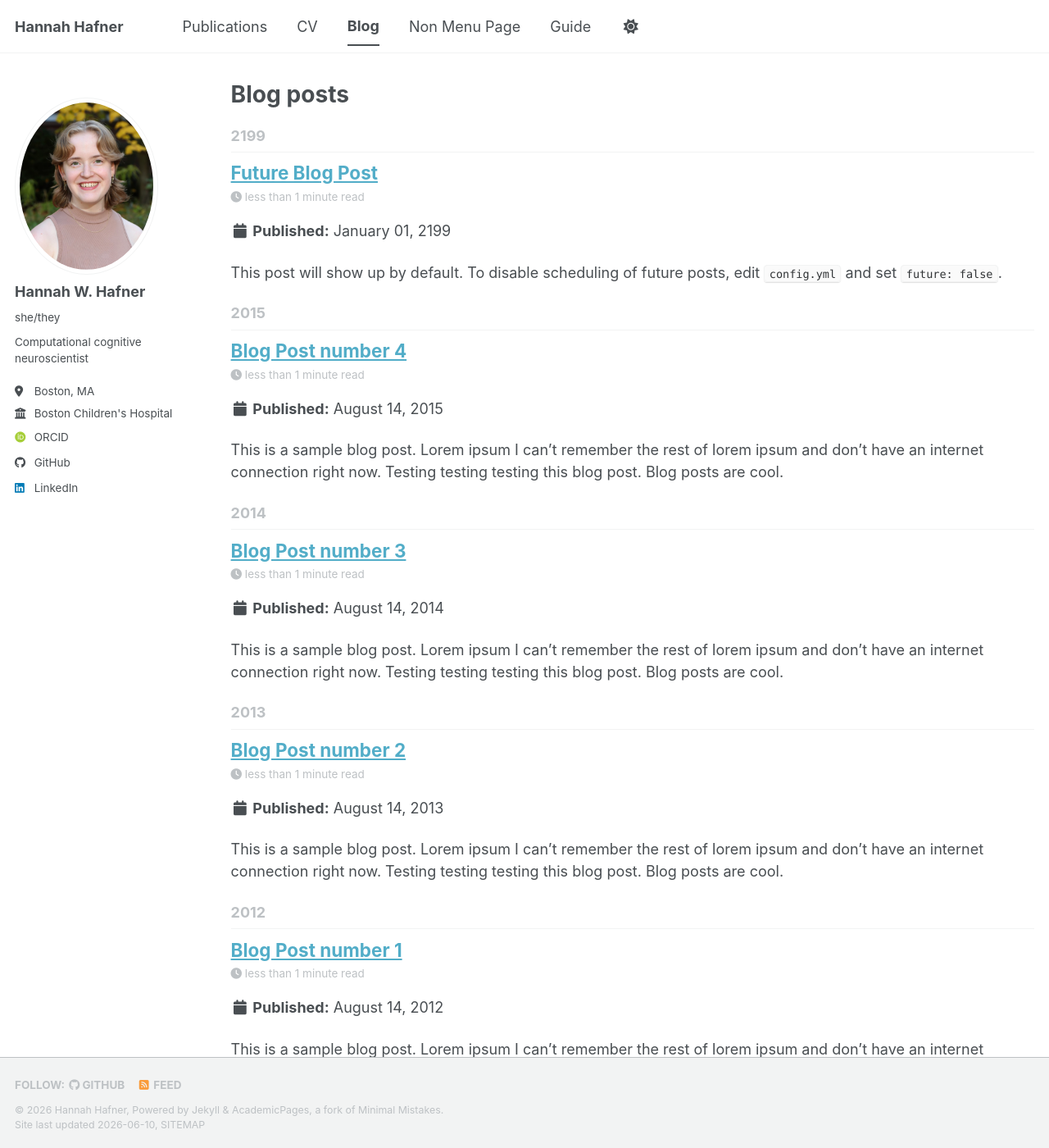
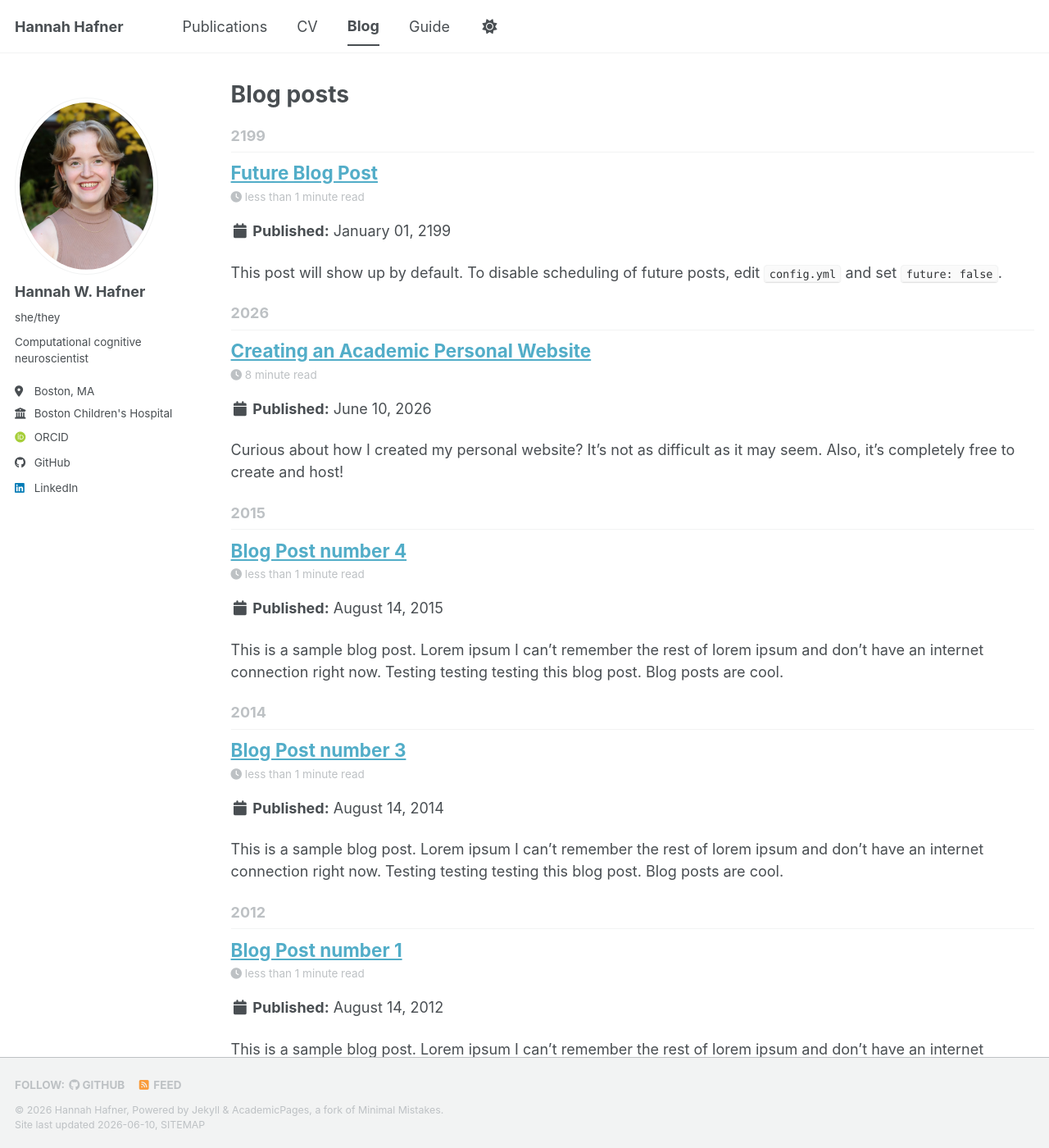
Before and after one commit to hannahhafner/hannahhafner.github.io, a Jekyll site: the page built from _pages/year-archive.html, in a window 1280 px wide and 1400 px high. Shown: the whole window at 82% size. Built offline with Jekyll 4.4.1, drawn with Linux system fonts in a browser that asks for light colours; some web fonts are replaced; a script bundle is joined from its source files by our own code; library files that are not in the unit come from our copies; part of the change alters nothing that is shown.

Commit message:
Upload blog post

````diff
--- a/_data/navigation.yml
+++ b/_data/navigation.yml
@@ -28,8 +28,6 @@ main:
 
   # - title: "CV"
   #   url: /cv-json/
-  - title: "Non Menu Page"
-    url: /non-menu-page/
 
   - title: "Guide"
     url: /markdown/
--- a/_posts/2013-08-14-blog-post-2.md
+++ /dev/null
@@ -1,20 +0,0 @@
----
-title: 'Blog Post number 2'
-date: 2013-08-14
-permalink: /posts/2013/08/blog-post-2/
-tags:
-  - cool posts
-  - category1
-  - category2
----
-
-This is a sample blog post. Lorem ipsum I can't remember the rest of lorem ipsum and don't have an internet connection right now. Testing testing testing this blog post. Blog posts are cool.
-
-Headings are cool
-======
-
-You can have many headings
-======
-
-Aren't headings cool?
-------
--- /dev/null
+++ b/_posts/2026-06-10-website_tutorial.md
@@ -0,0 +1,154 @@
+---
+title: 'Creating an Academic Personal Website'
+date: 2026-06-10
+permalink: /posts/2026/06/website_tutorial/
+excerpt: Curious about how I created my personal website? It's not as difficult as it may seem. Also, it's completely free to create and host!
+toc: true
+toc_sticky: true
+tags:
+  - tutorials
+---
+
+# Creating an Academic Portfolio Website
+This website was created using GitHub Pages, which you can read more about [in their documentation](https://docs.github.com/en/pages). I based my website off this [existing GitHub Pages template.](https://academicpages.github.io/) If you want to use a different template, you can find additional templates [here,](https://github.com/topics/portfolio-website) or you can do your own research.
+
+ Using a pre-existing template is why you don't need a background in web development to create your own academic portfolio!
+
+ For this tutorial, I am assuming that you have a basic understanding of GitHub (clone, commit, pull, push) and Markdown in order to create the the webpages on your website
+
+If you don't, I recommend checking out [this GitHub tutorial](https://docs.github.com/en/get-started/start-your-journey/hello-world) and this [basic Markdown syntax.](https://www.markdownguide.org/basic-syntax/)
+
+ On to the website tutorial!
+
+## Required Materials
+1. GitHub Account
+    * If you don't have a GitHub account, you can make one [here](https://docs.github.com/en/get-started/start-your-journey/creating-an-account-on-github).
+2. A few hours!
+
+## Step 1: Fork the Academic Pages Template
+In GitHub, a **repository** is a collection of files for a specific software project that can be updated and tracked as changes are made over time. **Forking** a repository means that you are creating a copy of an existing repository that another creator has made.
+
+For my personal website, I am using this [template](https://academicpages.github.io/) by Academic Pages for my website.
+
+To fork the repository, first navigate to the [source code for the template](https://github.com/academicpages/academicpages.github.io). Next, click on the Fork button.
+
+![Button to Fork a repository](/images/fork.png)
+
+This will bring you to a new page where you can name your new forked repository. Make sure you name your repository **\<your_github_username\>.github.io** as this will be the URL for your website.
+
+You should now have a new repository for your website!
+
+## Step 2: Set up the Sidebar
+In order to set up the sidebar, which is present on all pages of the website, you will need to modify files in your repository.
+
+To do this, I would recommend cloning the repository from GitHub onto your computer so you can make local changes and push those changes to GitHub. **Cloning** is where you create a copy of a repository locally on your computer. You can then modify files locally and push (or upload) those files to GitHub. See [here](https://www.w3schools.com/git/git_clone.asp) if you want to learn more about cloning on GitHub.
+
+If you don't know how to clone a repository, you can modify files directly on the GitHub website for your repository. To do this, click a file you want to edit, click on the Pencil icon, modify the file as desired, and then clicking the green Commit button in order to push (or upload) those changes to the master branch.
+
+![Edit icon](/images/edit.png)
+
+In order to setup the sidebar for the website, you will need to edit the `_config.yml` file in the root directory of your repository.
+
+### Modify Basic Site Settings
+If you open the `_config.yml` file in your repository, under basic site settings, you should see these options from the Academic Pages template:
+
+![Basic Site Settings](/images/basic_site_settings.png)
+
+Make sure you update the title, name, description, url, and repository for your website.
+
+Repository is the path to the repository from your GitHub account, which should be **\<your_github_username>/<your_github_username>.github.io**
+
+### Modify Author Information
+In order to change the profile picture, first you need to upload a headshot of yourself into the `images/` folder for the repository. You can do this on the GitHub website by clicking on the `images/` folder and clicking Add File in the top right corner, or by locally adding a file and pushing it to GitHub.
+
+Replace `profile.png` with the name of your image file.
+
+![Biographic Information](/images/biographic_info.png)
+
+Also, make sure you modify name, bio, location and employer. If you don't want a certain category shown on the sidebar, you can comment it out by putting a \# in front of the corresponding line (as shown in the image for pronouns and URI)
+
+If you keep scrolling down the `_config.yml` file, you can add your usernames for different academic websites, software development websites, and social media. All of these will appear on the sidebar after you add them.
+
+## Step 3: Deploy Your Website
+Next, you will need publish your website online using GitHub Pages. Starting from your repository page, click on the settings tab.
+
+![Settings Tab](/images/settings.png)
+
+From the sidebar, click on the Pages tab.
+
+![Pages Tab](/images/pages.png)
+
+Under **Build and Deployment**, choose "Deploy from a Branch" as your Source, and the master branch as your Branch. Click to Save.
+
+It may take a few minutes, but now when you visit **\<your_ github_username\>.github.io**, the website should be live!
+
+At this point, the sidebar should be filled out to your liking, and the sidebar should stay the same when you click between different pages on the website.
+
+## Step 4: Edit Your Home Page
+In order to edit your website's home page, you will need to edit the `about.md` file, which is in the `_pages/` folder. (The `.md` file extension means Markdown).
+
+You can change the title of the website's home page by modifying the `title` at the top. All of the content on the home page is written using Markdown, so you can add headers, plain text, images, links, to your liking!
+
+You can look at the raw code for the home page of my website [here](https://github.com/hannahhafner/hannahhafner.github.io/blob/master/_pages/about.md?plain=1).
+
+## Step 5: Add or Remove Pages from the Navigation Menu
+You might have noticed that the navigation menu by default contains the following webpages: Publications, Talks, Teaching, Portfolio, Blog Posts, CV, Guide. You may not want all of these pages on your website, or you might want to add new pages.
+
+### Removing Pages from the Navigation Menu
+
+To remove pages from the navigation menu, you can delete or comment out pages from the `navigation.yml` file, which lives in the `_data/` folder. Note that if you comment out or delete a page from the navigation menu, **this will not fully remove the page from your website**, it only removes the webpage from the navigation menu.
+
+You can see this if you click on the sitemap in the footer of the website — all of the website pages are listed, regardless if they are in the Navigation menu. You can remove the Sitemap [here](https://github.com/academicpages/academicpages.github.io/wiki/Customizing-the-layout-of-your-site#removing-the-sitemap)
+
+![Site map](/images/footer.png)
+
+### Adding New Pages to the Navigation Menu
+
+To add a new page to the navigation menu, first you'll need to create a new Markdown (`.md`) file in the `pages/` folder.
+
+At the top of your Markdown file, add a YAML header like this one:
+
+```yml
+---
+permalink: /my-new-page/
+title: "This is my new page"
+author_profile: true
+redirect_from:
+  - "/mnp/"
+  - "/mnp.html"
+---
+```
+Note the permalink — this is how you direct the navigation menu to specific pages on the website.
+
+If you return to the `navigation.yml`, file, you can now add your new page, where the url is the permalink you just created.
+
+```yml
+- title: "My New Page"
+  url: /my-new-page/
+```
+
+You can now modify the page as desired, and after pushing your changes to GitHub, you should see the new page in the menu bar.
+
+## Step 6: Add Your CV
+
+Instead of using the default CV page formatted with Markdown, I wanted to add a CV pdf that I already had on hand to my website.
+
+To do this, I first uploaded my CV into the `files/` directory. Then, I deleted the original Markdown content from the `cv.md` page, and added a redirect to the YAML header.
+
+```yml
+---
+layout: archive
+title: "CV"
+permalink: /cv/
+author_profile: true
+redirect_from:
+  - /resume
+redirect_to: /files/myCV.pdf
+---
+```
+
+This ensures that when a user clicks on the CV tab, they will be taken to your CV file instead of a Markdown CV.
+
+## Read More
+Now that the foundation of your website is set up, I highly recommend checking out the [Academic Pages wiki](https://github.com/academicpages/academicpages.github.io/wiki) for more information.
+* Here, you can read more about how the content sections of the template are organized, update the Academic pages theme, and even add Google Analytics to your site (track website engagement).
````
Also changed, not shown: images/basic_site_settings.png (added), images/biographic_info.png (added), images/edit.png (added), images/footer.png (added), images/fork.png (added), images/navigation.png (added), images/pages.png (added), images/settings.png (added).
